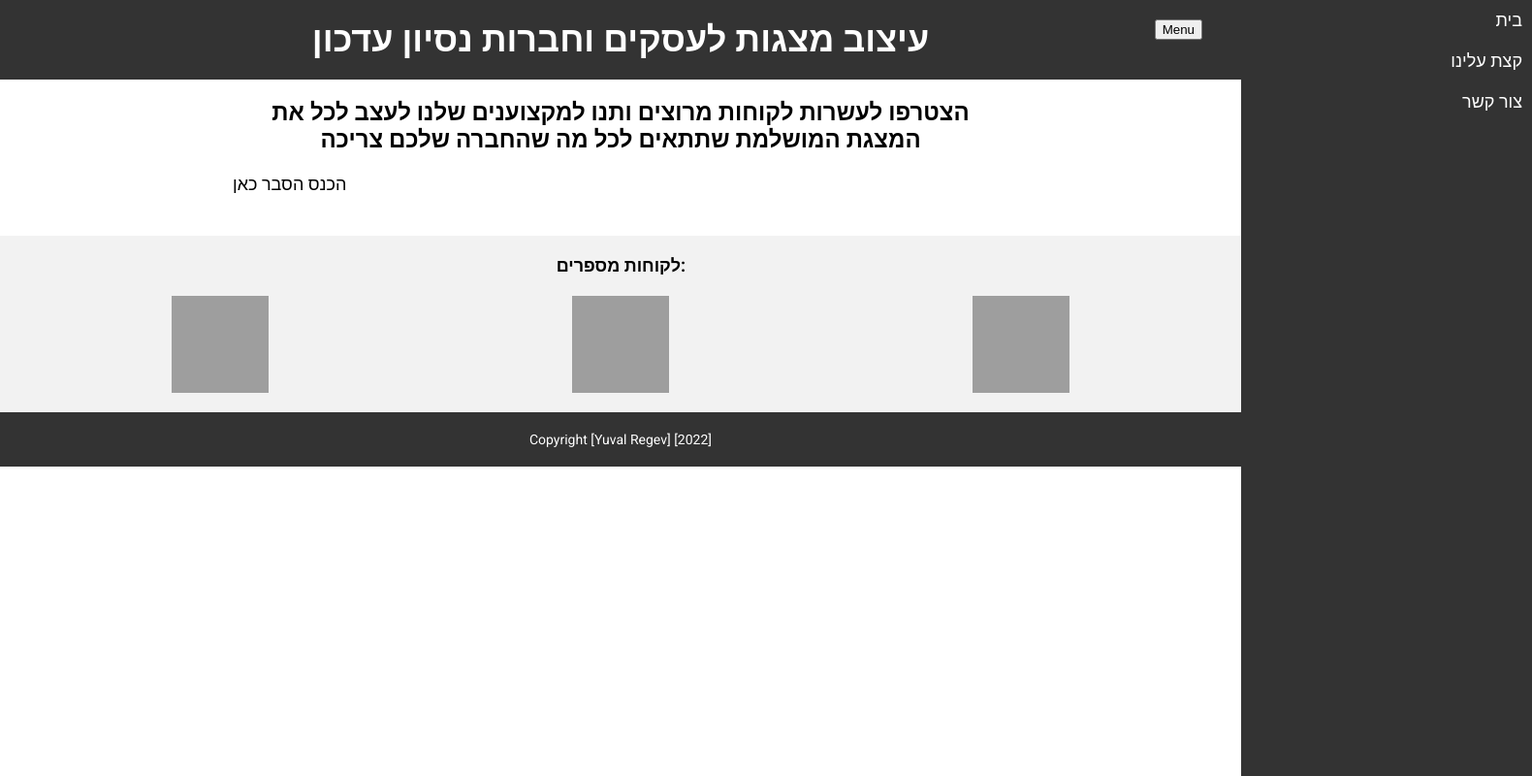
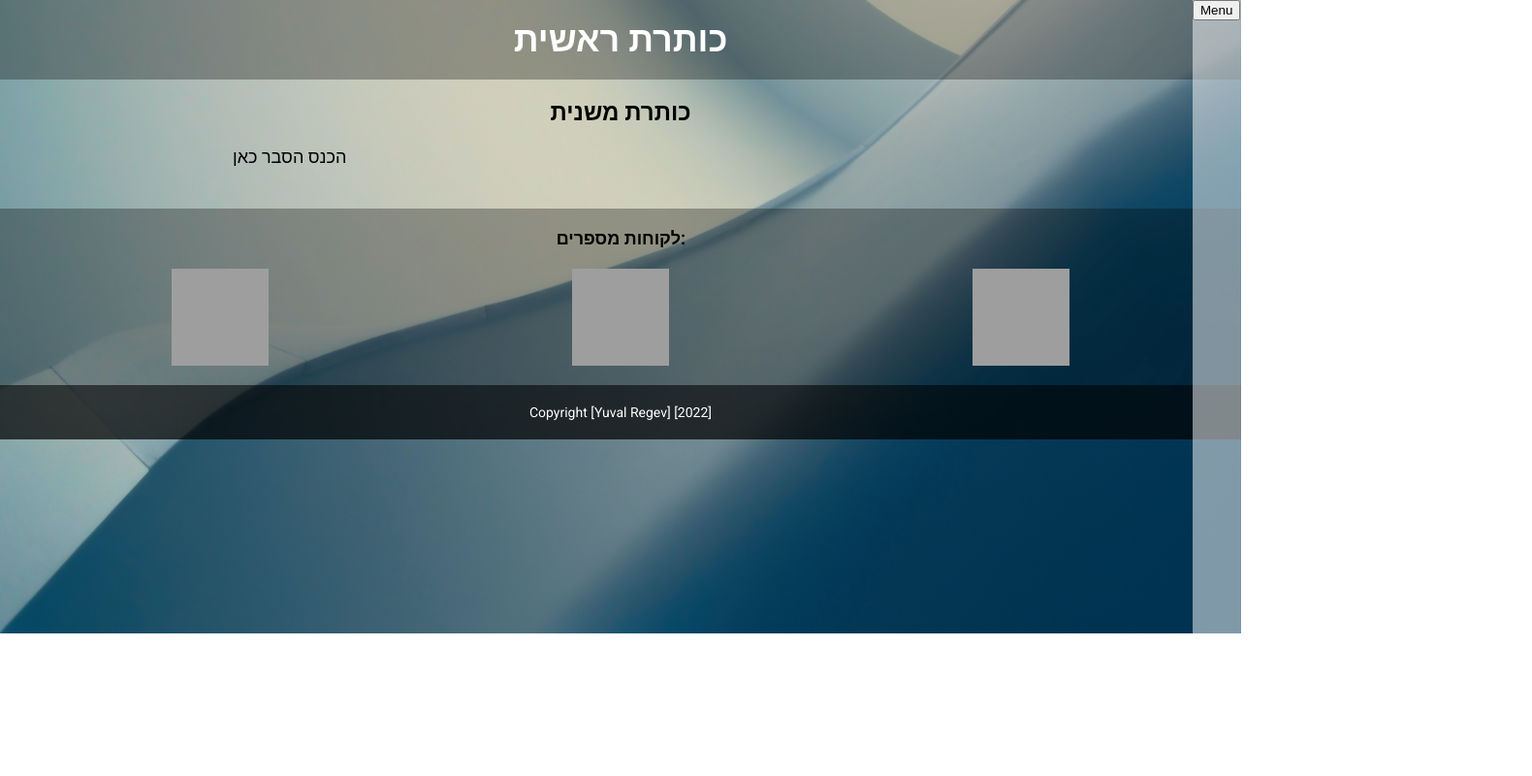
Before and after one commit to YuvalReg/MyWebsite, a website built with Parcel: page index.html in a window 1280 px wide. Shown: the whole page at 97% size, 1580 px wide, since content can reach past the window. Built offline with nearby package versions, Linux system fonts and the light colour scheme; grey boxes are pictures that could not be loaded.

Commit message:
כפתור + רקע

```diff
--- a/index.html
+++ b/index.html
@@ -9,21 +9,22 @@
 </head>
 <body>
 <header>
-  <h1>עיצוב מצגות לעסקים וחברות נסיון עדכון</h1>
+  <h1>כותרת ראשית</h1>
 </header>
 <nav>
   <aside>
-  <ul>
+    <button id="menu-toggle">Menu</button>
+    <ul>
     <li><a href="index.html">בית</a></li>
     <li><a href="About.html">קצת עלינו</a></li>
     <li><a href="Contact.html">צור קשר</a></li>
   </ul>
     </div>
   </aside>
-  <button id="menu-toggle">Menu</button>
 </nav>
+
 <main>
-  <h2>הצטרפו לעשרות לקוחות מרוצים ותנו למקצוענים שלנו לעצב לכל את המצגת המושלמת שתתאים לכל מה שהחברה שלכם צריכה</h2>
+  <h2>כותרת משנית</h2>
   <p>הכנס הסבר כאן</p>
 </main>
 <div id="customers">
--- a/styles.css
+++ b/styles.css
@@ -1,15 +1,20 @@
 body {
+  background-image: url('bground.jpg'); /* set the background image */
+  background-repeat: no-repeat; /* do not repeat the image */
+  background-position: center; /* center the image */
+  background-size: cover; /* stretch the image to cover the entire background */
   font-family: 'Roboto', sans-serif;
   margin: 0;
   padding: 0;
 }
 
 header {
-  background-color: #333;
+  background-color: rgba(0, 0, 0, 0.3); /* transparent red */
   color: #fff;
   padding: 20px;
   text-align: center;
 }
+
 
 header h1 {
   margin: 0;
@@ -27,10 +32,12 @@ nav ul {
   list-style: none;
   margin-top: 100px;
   text-align: right;
+  display: block;
 }
 
+
 nav ul li a {
-  color: #fff;
+  color: #000;
   text-decoration: none;
   font-size: 18px;
   display: block;
@@ -38,7 +45,7 @@ nav ul li a {
 }
 
 nav ul li a:hover {
-  background-color: #444;
+  background-color: rgba(178, 226, 213, 0.3); /* transparent red */
 }
 
 nav button {
@@ -55,6 +62,7 @@ main h2 {
   margin: 0;
   font-size: 24px;
   text-align: center;
+
 }
 
 main p {
@@ -66,6 +74,7 @@ main p {
 #customers {
   background-color: #f2f2f2;
   padding: 20px;
+  background-color: rgba(0, 0, 0, 0.3); /* transparent red */
 }
 
 #customers h2 {
@@ -90,6 +99,7 @@ footer {
   color: #fff;
   text-align: center;
   padding: 20px;
+  background-color: rgba(0, 0, 0, 0.7); /* transparent red */
 }
 
 footer p {
@@ -99,22 +109,16 @@ footer p {
 aside {
   position: absolute;
   top: 0;
-  right: -300px;
+  right: -250px;
   width: 300px;
   height: 100%;
-  background-color: #333;
+  background-color: rgba(255, 255, 255, 0.5);
   color: #fff;
   transition: all 0.3s ease-in-out;
 }
 
 aside.open {
   right: 0;
-}
-
-#menu-toggle {
-  position: absolute;
-  top: 20px;
-  right: 20px;
 }
 
 
@@ -131,6 +135,12 @@ aside ul li a {
   padding: 10px;
 }
 
-aside ul li a:hover {
-  background-color: #444;
+#menu-toggle {
+  position: absolute; /* position the button absolutely inside the nav element */
+  top: 0; /* position the button at the top of the nav element */
+  left: 0; /* position the button at the left of the nav element */
 }
+
+#menu-toggle:focus + nav ul {
+  display: block; /* show the menu when the button is clicked */
+}
```
Also changed, not shown: About.html (+10 -6 lines), Contact.html (+10 -5 lines), bground.jpg (added).
